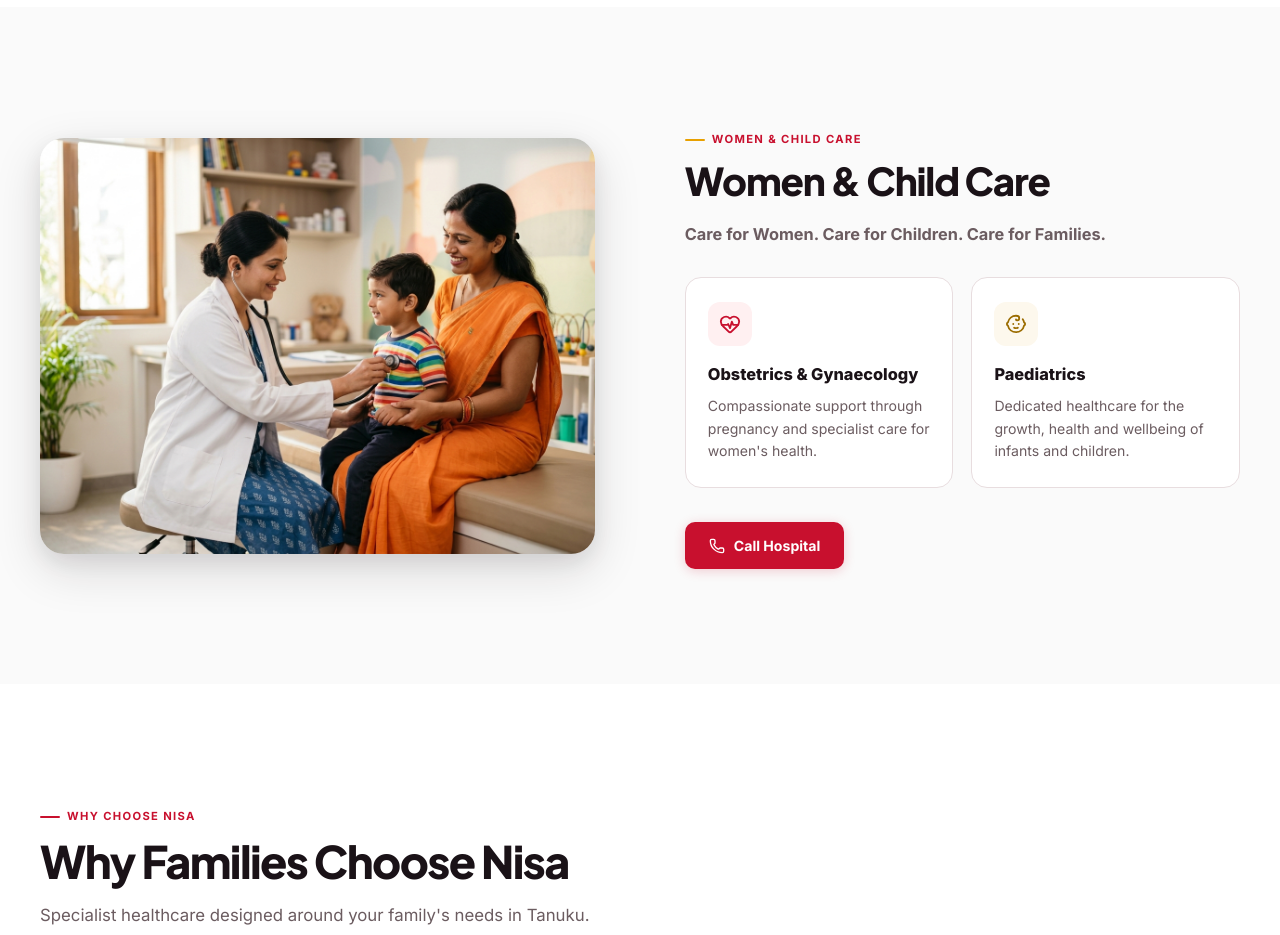
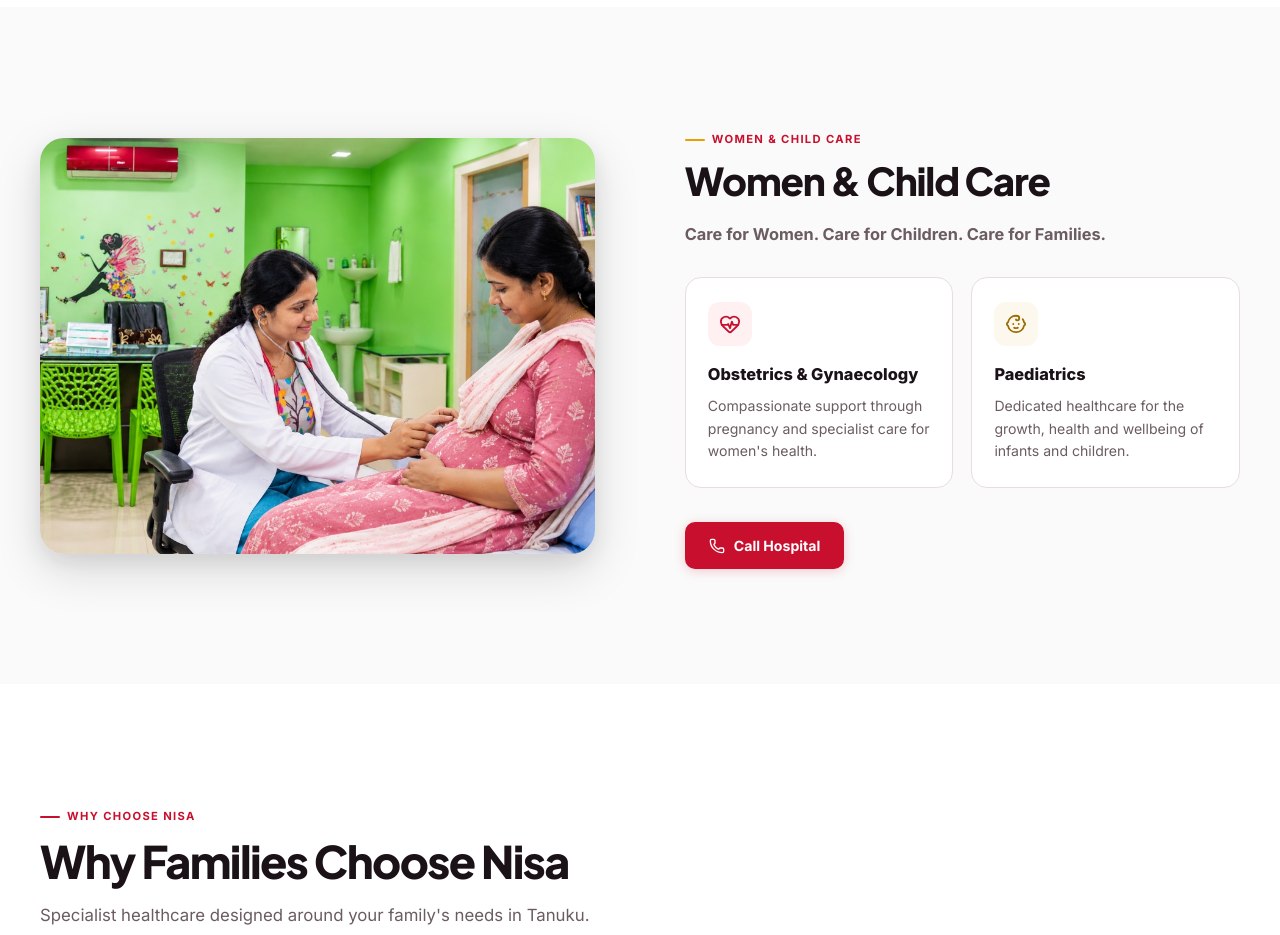
Before and after one commit to madhu-jersey/NISA-HOSPITAL, a React (Vite) app: page / in a window 1280 px wide. Shown: the part 8280-9215 px from the top of the page. Built offline with nearby package versions, Linux system fonts and the light colour scheme.

Commit message:
Complete Nisa Hospital website

```diff
--- a/src/App.tsx
+++ b/src/App.tsx
@@ -1233,7 +1233,7 @@ function HospitalHome() {
         <div className="wrap feature-layout">
           <div className="feature-photo reveal-left">
             <img
-              src="/nisa-women-child.jpg"
+              src="/women-child-care.jpg"
               alt="Doctor examining a pregnant woman in a bright, welcoming consultation room"
               loading="lazy"
               width={560}
```
